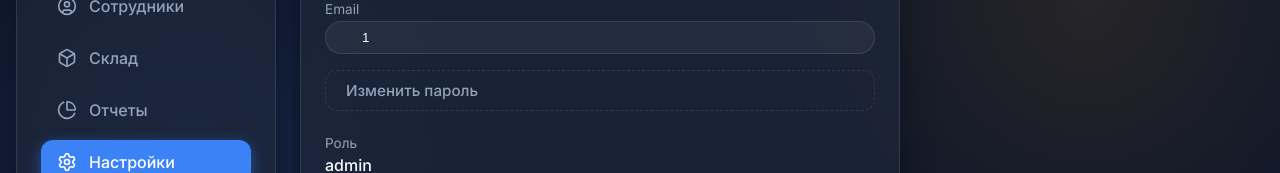
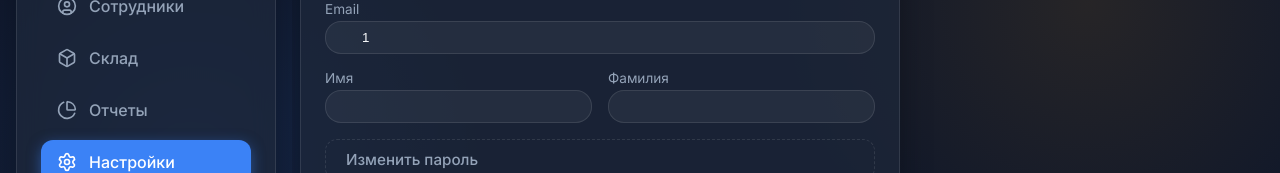
Before and after one commit to ANShchetinin/alta-crm-front, a React (Vite) app: page /settings in a window 1280 px wide. Shown: the part 237-410 px from the top of the page. Built offline with nearby package versions, Linux system fonts and the light colour scheme; no server answers; sample sign-in values are in the browser's storage.

Commit message:
feat: ECOLINE-110 add owner name and make owner assignee

```diff
--- a/src/api/settings.ts
+++ b/src/api/settings.ts
@@ -1,9 +1,18 @@
 import { api } from './axiosConfig';
 
-export interface UpdateProfileRequest {
+export interface UpdateProfileData {
+  firstName?: string;
+  lastName?: string;
   email?: string;
   currentPassword?: string;
   password?: string;
+}
+
+export interface ProfileData {
+  email: string;
+  firstName?: string;
+  lastName?: string;
+  role: string;
 }
 
 export interface UpdateTenantSettingsRequest {
@@ -24,7 +33,12 @@ export const getCurrentTenant = async (): Promise<TenantDto> => {
   return response.data;
 };
 
-export const updateProfile = async (data: UpdateProfileRequest): Promise<void> => {
+export const getProfile = async (): Promise<ProfileData> => {
+  const response = await api.get('/settings/profile');
+  return response.data;
+};
+
+export const updateProfile = async (data: UpdateProfileData): Promise<void> => {
   await api.put('/settings/profile', data);
 };
 
--- a/src/api/tenants.ts
+++ b/src/api/tenants.ts
@@ -9,6 +9,8 @@ export interface Tenant {
 
 export interface CreateTenantRequest {
   name: string;
+  ownerFirstName?: string;
+  ownerLastName?: string;
   ownerEmail: string;
   ownerPassword: string;
 }
--- a/src/pages/Settings.tsx
+++ b/src/pages/Settings.tsx
@@ -2,8 +2,8 @@ import { useTranslation } from 'react-i18next';
 import { Globe, Moon, Sun, User, Building2, Eye, EyeOff } from 'lucide-react';
 import { useAppStore } from '../store/useAppStore';
 import { useAuthStore } from '../store/useAuthStore';
-import { updateProfile, updateTenantSettings, uploadTenantLogo } from '../api/settings';
-import { useState, useRef } from 'react';
+import { updateProfile, updateTenantSettings, uploadTenantLogo, getProfile } from '../api/settings';
+import { useState, useRef, useEffect } from 'react';
 import '../styles/clients.css'; // Reusing standard wrapper/header styles
 
 export const Settings = () => {
@@ -12,9 +12,26 @@ export const Settings = () => {
   const { role, email } = useAuthStore();
 
   const [newEmail, setNewEmail] = useState(email || '');
+  const [firstName, setFirstName] = useState('');
+  const [lastName, setLastName] = useState('');
+
   const [currentPassword, setCurrentPassword] = useState('');
   const [newPassword, setNewPassword] = useState('');
   const [confirmPassword, setConfirmPassword] = useState('');
+
+  useEffect(() => {
+    const fetchProfile = async () => {
+      try {
+        const profile = await getProfile();
+        setNewEmail(profile.email || '');
+        setFirstName(profile.firstName || '');
+        setLastName(profile.lastName || '');
+      } catch (err) {
+        console.error("Failed to load profile", err);
+      }
+    };
+    fetchProfile();
+  }, []);
 
   const [showCurrent, setShowCurrent] = useState(false);
   const [showNew, setShowNew] = useState(false);
@@ -35,7 +52,7 @@ export const Settings = () => {
     }
 
     try {
-      await updateProfile({ email: newEmail, currentPassword, password: newPassword });
+      await updateProfile({ email: newEmail, firstName, lastName, currentPassword, password: newPassword });
       alert('Профиль обновлен (чтобы изменения email вступили в силу, перезайдите в систему)');
       setCurrentPassword('');
       setNewPassword('');
@@ -102,6 +119,33 @@ export const Settings = () => {
               className="search-input"
               style={{ width: '100%' }}
             />
+          </div>
+
+          <div style={{ marginBottom: '16px', display: 'flex', gap: '16px' }}>
+            <div style={{ flex: 1 }}>
+              <label style={{ display: 'block', color: 'var(--text-secondary)', fontSize: '0.85rem', marginBottom: '4px' }}>
+                Имя
+              </label>
+              <input
+                type="text"
+                value={firstName}
+                onChange={e => setFirstName(e.target.value)}
+                className="search-input"
+                style={{ width: '100%' }}
+              />
+            </div>
+            <div style={{ flex: 1 }}>
+              <label style={{ display: 'block', color: 'var(--text-secondary)', fontSize: '0.85rem', marginBottom: '4px' }}>
+                Фамилия
+              </label>
+              <input
+                type="text"
+                value={lastName}
+                onChange={e => setLastName(e.target.value)}
+                className="search-input"
+                style={{ width: '100%' }}
+              />
+            </div>
           </div>
 
           {isEditingPassword ? (
--- a/src/pages/Tenants.tsx
+++ b/src/pages/Tenants.tsx
@@ -16,6 +16,8 @@ export const Tenants = () => {
 
   const [formData, setFormData] = useState<CreateTenantRequest>({
     name: '',
+    ownerFirstName: '',
+    ownerLastName: '',
     ownerEmail: '',
     ownerPassword: '',
   });
@@ -45,7 +47,7 @@ export const Tenants = () => {
     try {
       await tenantsApi.create(formData);
       setIsModalOpen(false);
-      setFormData({ name: '', ownerEmail: '', ownerPassword: '' });
+      setFormData({ name: '', ownerFirstName: '', ownerLastName: '', ownerEmail: '', ownerPassword: '' });
       fetchTenants();
     } catch (err) {
       console.error(err);
@@ -187,6 +189,27 @@ export const Tenants = () => {
 
               <h3 style={{ marginTop: '1.5rem', marginBottom: '1rem', fontSize: '1rem' }}>Первый пользователь (Владелец)</h3>
 
+              <div className="form-group" style={{ display: 'flex', gap: '16px' }}>
+                <div style={{ flex: 1 }}>
+                  <label>Имя владельца</label>
+                  <input
+                    type="text"
+                    value={formData.ownerFirstName}
+                    onChange={(e) => setFormData({...formData, ownerFirstName: e.target.value})}
+                    placeholder="Иван"
+                  />
+                </div>
+                <div style={{ flex: 1 }}>
+                  <label>Фамилия владельца</label>
+                  <input
+                    type="text"
+                    value={formData.ownerLastName}
+                    onChange={(e) => setFormData({...formData, ownerLastName: e.target.value})}
+                    placeholder="Иванов"
+                  />
+                </div>
+              </div>
+
               <div className="form-group">
                 <label>Email владельца</label>
                 <input
```
